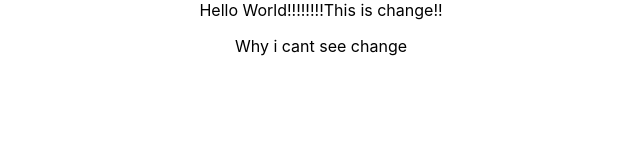
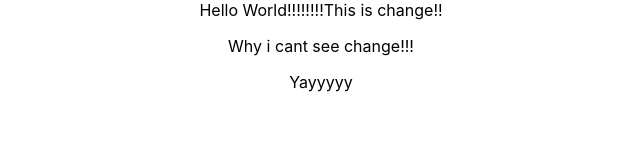
Before and after one commit to aliuppal/newapp, a React (Create React App) app: page / in a window 1280 px wide. Shown: the top 160 px of the page, without its empty margins (319-959 px from the left). Built offline with nearby package versions, Linux system fonts and the light colour scheme.

Commit message:
Update App.js

```diff
--- a/src/App.js
+++ b/src/App.js
@@ -5,7 +5,8 @@ function App() {
     <div className="App">
       <span>Hello World!!!!!!!!</span>
       <span>This is change!!</span>
-      <p>Why i cant see change </p>
+      <p>Why i cant see change!!!</p>
+      <p>Yayyyyy</p>
     </div>
   );
 }
```
